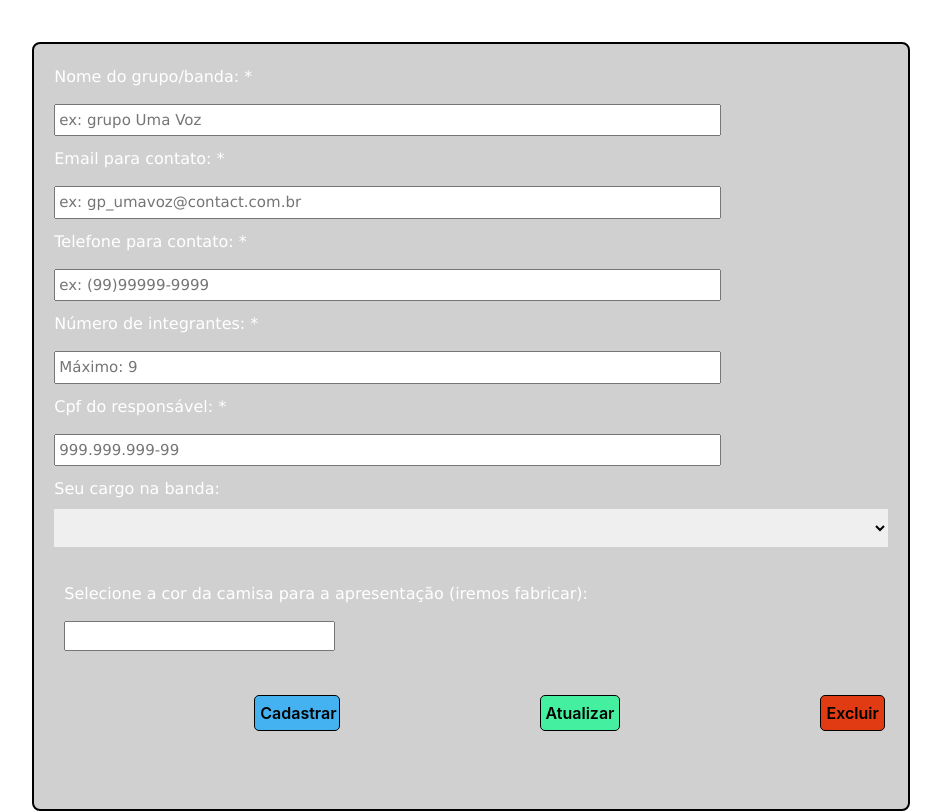
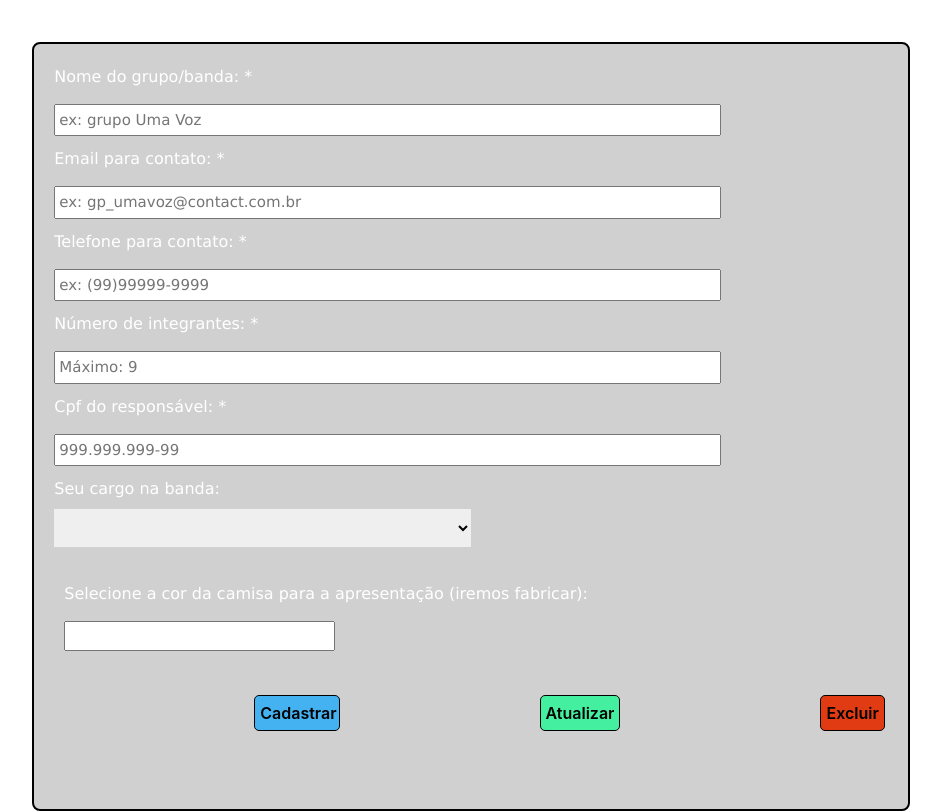
Before and after one commit to pauloovitorr/aula1-programacao-ads, a website: page protegido/cadastroCliente.html in a window 1280 px wide. Shown: the whole page, without its empty margins (169-1110 px from the left). Drawn offline with nearby package versions, Linux system fonts and the light colour scheme; files that its build step writes are made by us from their sources; no server answers; files whose address does not match are found by name.

Commit message:
feats: deploy html

```diff
--- a/protegido/cadastroCliente.html
+++ b/protegido/cadastroCliente.html
@@ -55,7 +55,7 @@
 
                   <div>
                     <label for="cargo">Seu cargo na banda: </label><br>
-                    <select  id="cargo" class="col-md-12 p-2 border-0" required>
+                    <select  id="cargo" class="col-md-6 p-2 border-0" required>
 
                       <option value=""></option>
                       <option value="agente">Agente</option>
@@ -73,7 +73,7 @@
                         <input type="text" class="col-lg-4" style="height: 30px" id="cor" required>
                     </div><br>
 
-                </div>
+              </div>
 
                <div class="divBtn">
 
@@ -84,7 +84,7 @@
                </div>
 
             </form>
-            <br> <br>
+            <br/> <br/>
 
             <div id="menssagem"></div>
             <div id="espacoTabela"></div>
```
